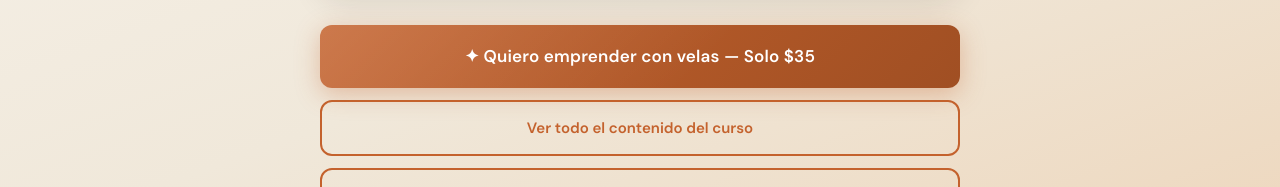
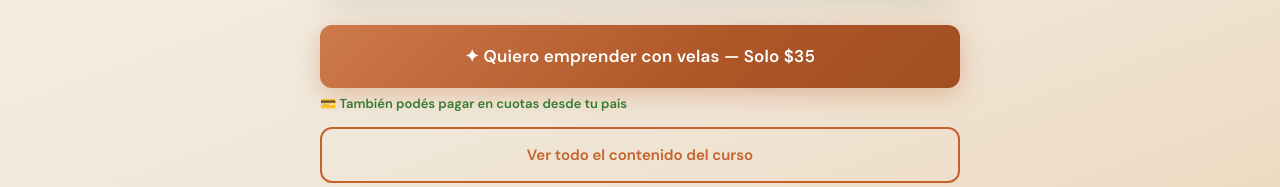
Before and after one commit to gusstavogalvan-sys/velasartesanales, a plain HTML site: page index.html in a window 1280 px wide. Shown: the part 580-767 px from the top of the page. Drawn offline with nearby package versions, Linux system fonts and the light colour scheme.

Commit message:
Actualizar index.html

```diff
--- a/index.html
+++ b/index.html
@@ -1297,6 +1297,9 @@
       <a href="https://go.hotmart.com/E105370996V?ap=c56e" class="btn-primary" onclick="trackClick('hero_cta')">
         ✦ Quiero emprender con velas — Solo $35
       </a>
+<p style="font-size:13px; color:#2E7D32; font-weight:600; margin-top:6px;">
+  💳 También podés pagar en cuotas desde tu país
+</p>
             <a href="#modulesAccordion" class="btn-secondary">Ver todo el contenido del curso</a>
 
       <a href="#experta" class="btn-secondary">✨Conocé a la experta detrás</a>
```
